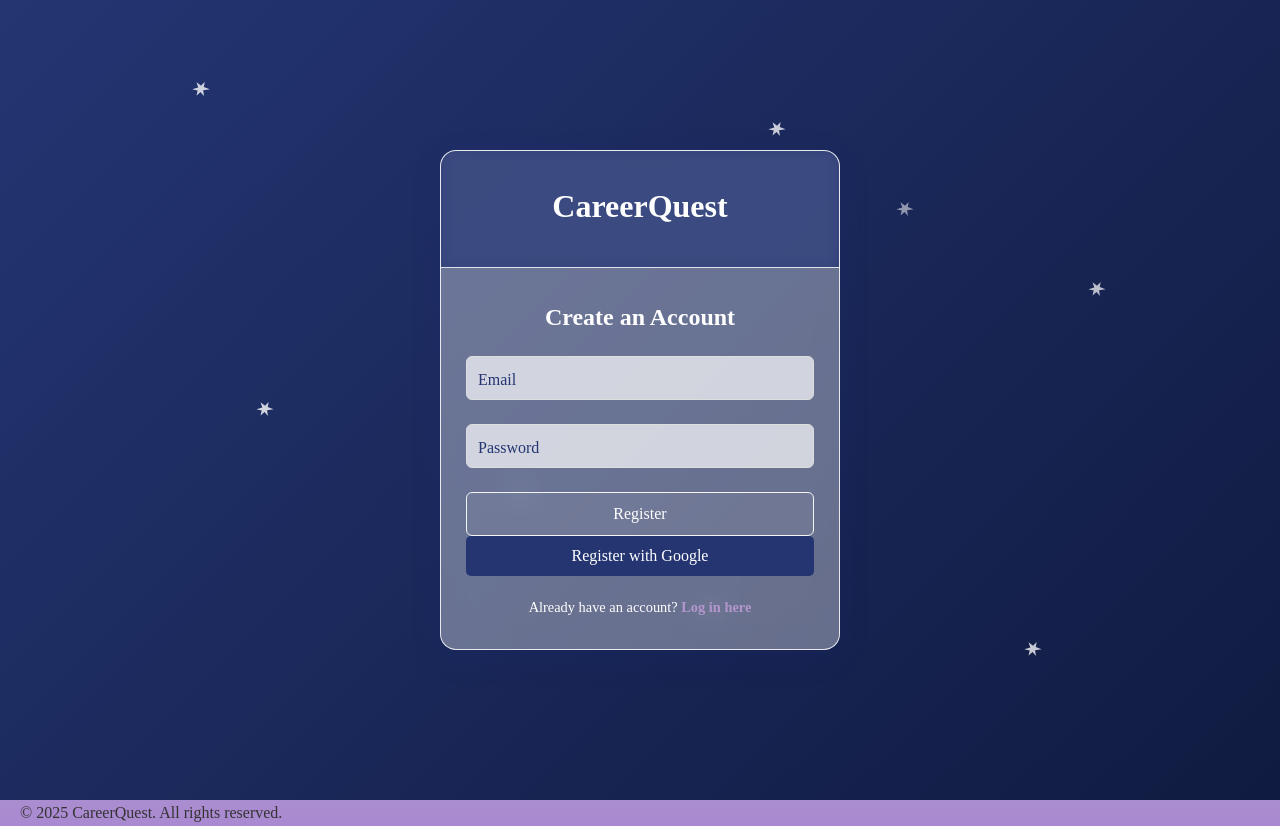
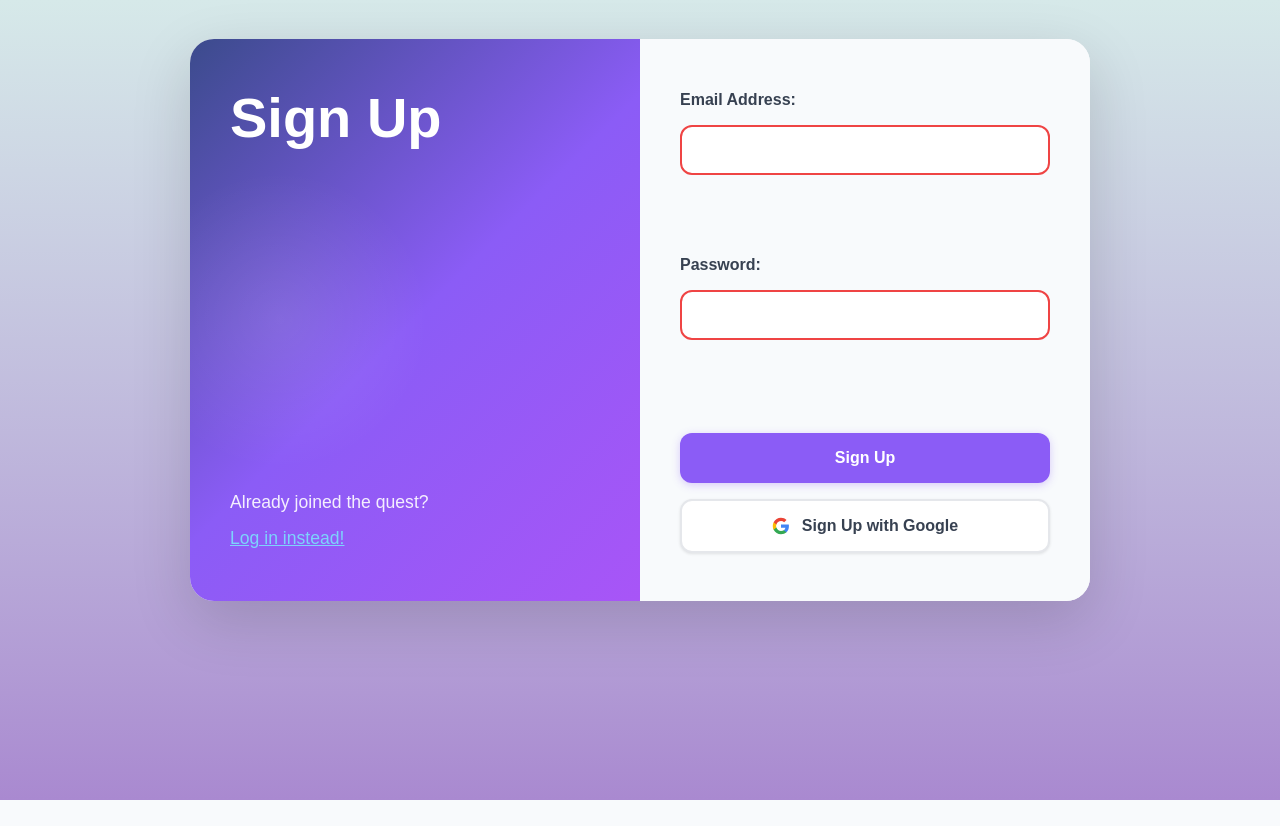
Before and after one commit to mercuri-world-dev/CareerQuest, a Python web app: template features/auth/templates/register.html in a window 1280 px wide. After the commit the page ends 800 px from the top, so only its background shows below. Run offline with Jinja, Linux system fonts and the light colour scheme; the template is opened without the code that fills it, so the values that code supplies are empty; style sheets or scripts are compiled from the project's sources.

Commit message:
feat: auth rough sketch

```diff
--- a/features/auth/static/auth.css
+++ b/features/auth/static/auth.css
@@ -1,195 +1,352 @@
+/* Auth Page Layout */
 .auth-container {
-    display: flex;
-    justify-content: center;
-    align-items: center;
-    min-height: 100vh;
+  min-height: 100vh;
+  display: flex;
+  align-items: center;
+  justify-content: center;
+  padding: 2rem 1rem;
+  position: relative;
+  z-index: 10;
 }
 
-.auth-card {
-    color: var(--white);
-    background: rgba(255, 255, 255, 0.35);
-    border-radius: 16px;
-    border: 1px solid rgba(255,255,255,0.85);
-    box-shadow: 0 8px 32px 0 rgba(31, 38, 135, 0.12);
-    backdrop-filter: blur(12px);
-    -webkit-backdrop-filter: blur(12px);
-    width: 100%;
-    max-width: 400px;
-    overflow: hidden;
+.login-main {
+  width: 100%;
+  max-width: 1200px;
+  margin: 0 auto;
+  font-family: 'AlteHaasGroteskRegular', Arial, sans-serif;
 }
 
-.auth-header {
-    background: rgba(36, 53, 114, 0.8); /* var(--secondary-color) with opacity */
-    color: var(--white);
-    padding: 30px 25px;
-    text-align: center;
-    border-bottom: 1px solid rgba(255,255,255,0.85);
-    backdrop-filter: blur(8px);
-    -webkit-backdrop-filter: blur(8px);
+.login-container {
+  display: flex;
+  justify-content: center;
+  align-items: center;
+  min-height: 80vh;
 }
 
-.auth-header h1 {
-    font-size: 2rem;
-    margin-bottom: 5px;
+.login-card {
+  display: grid;
+  grid-template-columns: 1fr 1fr;
+  background: white;
+  border-radius: 24px;
+  overflow: hidden;
+  box-shadow: 0 20px 60px rgba(0, 0, 0, 0.15);
+  max-width: 900px;
+  width: 100%;
+  min-height: 500px;
 }
 
-.auth-body {
-    padding: 30px 25px;
+/* Left Side - Branding */
+.login-branding {
+  background: linear-gradient(135deg, #3b4b8c 0%, #8b5cf6 50%, #a855f7 100%);
+  padding: 3rem 2.5rem;
+  display: flex;
+  flex-direction: column;
+  justify-content: space-between;
+  color: white;
+  position: relative;
+  overflow: hidden;
 }
 
-.auth-body h2 {
-    font-size: 1.5rem;
-    margin-bottom: 20px;
-    text-align: center;
+.login-branding::before {
+  content: '';
+  position: absolute;
+  top: 50%;
+  left: 20%;
+  width: 300px;
+  height: 300px;
+  background: radial-gradient(circle, rgba(255, 255, 255, 0.1) 0%, transparent 70%);
+  border-radius: 50%;
+  transform: translate(-50%, -50%);
+  pointer-events: none;
 }
 
-.auth-body label {
-    color: var(--medium-gray);
+.login-title {
+  font-size: 3.5rem;
+  font-weight: 700;
+  margin: 0;
+  line-height: 1.1;
+  color: white;
 }
 
-.auth-footer {
-    margin-top: 20px;
-    text-align: center;
-    font-size: 0.9rem;
-    color: var(--white);
+.login-prompt {
+  margin-top: auto;
 }
 
-.auth-footer a {
-    color: var(--primary-dark);
-    text-decoration: none;
-    font-weight: bold;
+.prompt-text {
+  font-size: 1.1rem;
+  margin: 0 0 0.5rem 0;
+  opacity: 0.9;
+  font-weight: 400;
 }
 
-.auth-footer a:hover {
-    color: var(--primary-color);
+.prompt-link {
+  color: #7dd3fc;
+  text-decoration: underline;
+  font-weight: 500;
+  font-size: 1.1rem;
+  transition: color 0.2s ease;
 }
 
-.auth-google {
-    display: flex;
-    align-items: center;
-    justify-content: center;
-    background-color: var(--secondary-color);
-    color: var(--white);
-    padding: 10px 0;
-    border-radius: 5px;
-    cursor: pointer;
-    margin-bottom: 20px;
+.prompt-link:hover {
+  color: #bae6fd;
+  text-decoration: none;
+}
+
+/* Right Side - Form */
+.login-form-section {
+  background: #f8fafc;
+  padding: 3rem 2.5rem;
+  display: flex;
+  align-items: center;
+  justify-content: center;
+}
+
+.form-container {
+  width: 100%;
+  max-width: 400px;
+}
+
+.login-form {
+  display: flex;
+  flex-direction: column;
+  gap: 1.5rem;
+}
+
+/* Form Groups */
+.form-group {
+  display: flex;
+  flex-direction: column;
+  gap: 0.5rem;
+}
+
+.form-label {
+  font-size: 1rem;
+  font-weight: 600;
+  color: #374151;
+  margin-bottom: 0.25rem;
+}
+
+.form-input {
+  width: 100%;
+  padding: 0.875rem 1rem;
+  border: 2px solid #d1d5db;
+  border-radius: 12px;
+  font-size: 1rem;
+  background: white;
+  transition: all 0.2s ease;
+  box-sizing: border-box;
+}
+
+.form-input:focus {
+  outline: none;
+  border-color: #3b4b8c;
+  box-shadow: 0 0 0 3px rgba(59, 75, 140, 0.1);
+}
+
+.form-input:invalid:not(:placeholder-shown) {
+  border-color: #ef4444;
+}
+
+.form-input:valid {
+  border-color: #10b981;
+}
+
+.error-message {
+  font-size: 0.875rem;
+  color: #ef4444;
+  min-height: 1.25rem;
+  display: flex;
+  align-items: center;
+}
+
+/* Form Actions */
+.form-actions {
+  display: flex;
+  flex-direction: column;
+  gap: 1rem;
+  margin-top: 1rem;
+}
+
+/* Buttons */
+.btn {
+  display: flex;
+  align-items: center;
+  justify-content: center;
+  gap: 0.75rem;
+  padding: 1rem 1.5rem;
+  border: none;
+  border-radius: 12px;
+  font-size: 1rem;
+  font-weight: 600;
+  cursor: pointer;
+  transition: all 0.2s ease;
+  text-decoration: none;
+  min-height: 48px;
+  box-sizing: border-box;
+}
+
+.btn:focus {
+  outline: 2px solid transparent;
+  outline-offset: 2px;
+}
+
+.btn-primary {
+  background: #8b5cf6;
+  color: white;
+  box-shadow: 0 2px 8px rgba(139, 92, 246, 0.3);
+}
+
+.btn-primary:hover {
+  background: #7c3aed;
+  transform: translateY(-1px);
+  box-shadow: 0 4px 12px rgba(139, 92, 246, 0.4);
+}
+
+.btn-primary:focus {
+  box-shadow: 0 0 0 3px rgba(139, 92, 246, 0.3);
+}
+
+.btn-primary:active {
+  transform: translateY(0);
 }
 
 .btn-google {
-    display: flex;
-    align-items: center;
-    justify-content: center;
-    width: 100%;
-    height: 40px;
-    background-color: var(--secondary-color);
-    color: var(--white);
-    border: none;
-    border-radius: 5px;
-    cursor: pointer;
+  background: white;
+  color: #374151;
+  border: 2px solid #e5e7eb;
+  box-shadow: 0 1px 3px rgba(0, 0, 0, 0.1);
 }
 
-/* Floating label styles */
-.form-group {
-    position: relative;
-    margin-bottom: 24px;
+.btn-google:hover {
+  background: #f9fafb;
+  border-color: #d1d5db;
+  transform: translateY(-1px);
+  box-shadow: 0 4px 12px rgba(0, 0, 0, 0.15);
 }
 
-.form-group input {
-    width: 100%;
-    padding: 16px 12px 8px 12px;
-    font-size: 1rem;
-    border: 1px solid var(--medium-gray);
-    border-radius: 6px;
-    background: rgba(255,255,255,0.7);
-    color: var(--text-color);
-    transition: border-color 0.2s;
+.btn-google:focus {
+  box-shadow: 0 0 0 3px rgba(59, 130, 246, 0.3);
 }
 
-.form-group input:focus {
-    outline: none;
-    border-color: var(--primary-color);
+.btn-google:active {
+  transform: translateY(0);
 }
 
-.form-group label {
-    position: absolute;
-    top: 14px;
-    left: 8px;
-    color: var(--secondary-color);
-    font-size: 1rem;
-    pointer-events: none;
-    background: transparent;
-    transition: 0.2s cubic-bezier(0.4,0,0.2,1);
-    padding: 0 4px;
-    line-height: 1.2;
+.google-icon {
+  flex-shrink: 0;
 }
 
-.form-group input:focus + label,
-.form-group input:not(:placeholder-shown) + label {
-    top: 4px;
-    left: 8px;
-    font-size: 0.75rem;
-    padding: 0 4px;
+/* Messages */
+.auth-messages {
+  margin-bottom: 1.5rem;
 }
 
-/* one day....... */
-
-/* .account-type-toggle {
-    display: flex !important;
-    flex-direction: row !important;
-    gap: 16px;
-    justify-content: center;
-    margin-top: 8px;
+.auth-messages .alert {
+  padding: 0.75rem 1rem;
+  border-radius: 8px;
+  margin-bottom: 0.5rem;
+  font-size: 0.9rem;
 }
 
-.account-type-toggle input[type="radio"] {
-    position: absolute;
-    opacity: 0;
-    width: 1px;
-    height: 1px;
-    margin: 0;
-    padding: 0;
-    border: 0;
-    clip: rect(0 0 0 0);
-    overflow: hidden;
+.auth-messages .alert-error {
+  background-color: #fef2f2;
+  border: 1px solid #fecaca;
+  color: #dc2626;
 }
 
-.account-type-toggle label {
-    position: static !important;
-    display: flex !important;
-    flex-direction: column !important;
-    align-items: center;
-    justify-content: center;
-    padding: 14px 22px 10px 22px;
-    border-radius: 12px;
-    border: 2px solid var(--medium-gray);
-    color: var(--medium-gray) !important;
-    font-size: 1rem;
-    font-weight: 500;
-    cursor: pointer;
-    transition: border-color 0.2s, background 0.2s, color 0.2s, box-shadow 0.2s;
-    box-shadow: 0 2px 8px rgba(36,53,114,0.07);
-    min-width: 100px;
-    user-select: none;
-    pointer-events: auto !important;
-    top: auto !important;
-    left: auto !important;
+.auth-messages .alert-success {
+  background-color: #f0fdf4;
+  border: 1px solid #bbf7d0;
+  color: #059669;
 }
 
-.account-type-toggle label .icon {
-    font-size: 2rem;
-    margin-bottom: 4px;
+.auth-messages .alert-info {
+  background-color: #eff6ff;
+  border: 1px solid #bfdbfe;
+  color: #2563eb;
 }
 
-input[type="radio"][name="account_type"]:checked + label {
-    border-color: var(--white) !important;
-    background: rgba(217, 194, 237, 0.18) !important;
-    color: var(--white) !important;
-    box-shadow: 0 4px 16px rgba(36,53,114,0.13) !important;
+/* Responsive Design */
+@media (max-width: 768px) {
+  .auth-container {
+    padding: 1rem;
+  }
+
+  .login-card {
+    grid-template-columns: 1fr;
+    max-width: 500px;
+    border-radius: 16px;
+  }
+
+  .login-branding {
+    padding: 2rem 1.5rem;
+    text-align: center;
+    min-height: 200px;
+  }
+
+  .login-title {
+    font-size: 2.5rem;
+  }
+
+  .login-form-section {
+    padding: 2rem 1.5rem;
+  }
+
+  .form-container {
+    max-width: none;
+  }
 }
 
+@media (max-width: 480px) {
+  .login-branding,
+  .login-form-section {
+    padding: 1.5rem 1rem;
+  }
 
-.account-type-toggle label:hover {
-    background: rgba(217, 194, 237, 0.12) !important;
-    color: var(--white) !important;
-} */
+  .login-title {
+    font-size: 2rem;
+  }
+
+  .btn {
+    padding: 0.875rem 1.25rem;
+    font-size: 0.95rem;
+  }
+}
+
+/* Focus Management */
+.login-form input:focus,
+.login-form button:focus {
+  z-index: 10;
+  position: relative;
+}
+
+/* High Contrast Mode Support */
+@media (prefers-contrast: high) {
+  .form-input {
+    border-width: 3px;
+  }
+
+  .btn {
+    border-width: 2px;
+    border-style: solid;
+  }
+
+  .btn-primary {
+    border-color: #8b5cf6;
+  }
+}
+
+/* Reduced Motion Support */
+@media (prefers-reduced-motion: reduce) {
+  .btn,
+  .form-input,
+  .prompt-link {
+    transition: none;
+  }
+
+  .btn:hover,
+  .btn-google:hover,
+  .btn-primary:hover {
+    transform: none;
+  }
+}
--- a/features/auth/templates/auth_base.html
+++ b/features/auth/templates/auth_base.html
@@ -9,18 +9,68 @@
       {% block head %}{% endblock %}
   </head>
   <body>
-      {% include 'components/starbg.html' %}
+      <main class="login-main" role="main">
+        <div class="login-container">
+          <div class="login-card">
+            <!-- Left Side - Branding -->
+            <div class="login-branding">
+              <h1 class="login-title">{% block auth_title %}{% endblock %}</h1>
+              <div class="login-prompt">
+                <p class="prompt-text">{% block prompt_text %}{% endblock %}</p>
+                {% block prompt_link %}{% endblock %}
+              </div>
+            </div>
 
-      <div class="auth-container">
-          {% block content %}{% endblock %}
-      </div>
+            <!-- Right Side - Form -->
+            <div class="login-form-section">
+              <div class="form-container">
+                {% block messages %}
+                  {% include 'components/messages.html' %}
+                {% endblock %}
+
+                <form method="POST" {% block auth_form_action %}{% endblock %} class="login-form">
+                  <div class="form-group">
+                    <label for="email" class="form-label">Email Address:</label>
+                    <input
+                      type="email"
+                      id="email"
+                      name="email"
+                      class="form-input"
+                      required
+                      autocomplete="email"
+                      aria-describedby="email-error"
+                    />
+                    <div id="email-error" class="error-message" role="alert" aria-live="polite"></div>
+                  </div>
+
+                  <div class="form-group">
+                    <label for="password" class="form-label">Password:</label>
+                    <input
+                      type="password"
+                      id="password"
+                      name="password"
+                      class="form-input"
+                      required
+                      autocomplete="current-password"
+                      aria-describedby="password-error"
+                    />
+                    <div id="password-error" class="error-message" role="alert" aria-live="polite"></div>
+                  </div>
+
+                  <div class="form-actions">
+                    {% block auth_button %}
+                    {% endblock %}
+
+                    {% block google_auth_button %}
+                    {% endblock %}
+                  </div>
+                </form>
+              </div>
+            </div>
+          </div>
+        </div>
+      </main>
       <script src="{{ url_for('static', filename='script.js') }}"></script>
-      <script src="{{ url_for('static', filename='effects/starbg.js') }}"></script>
       {% block scripts %}{% endblock %}
   </body>
-  <footer>
-    <div class="container">
-      <p>&copy; 2025 CareerQuest. All rights reserved.</p>
-    </div>
-  </footer>
 </html>
--- a/features/auth/templates/register.html
+++ b/features/auth/templates/register.html
@@ -1,58 +1,28 @@
 {% extends "auth_base.html" %}
 
-{% block title %}Register - CareerQuest{% endblock %}
+{% block title %}Sign Up - CareerQuest{% endblock %}
 
-{% block content %}
-<div class="auth-card">
-  <div class="auth-header">
-    <h1>CareerQuest</h1>
-  </div>
-  <div class="auth-body">
-    <h2>Create an Account</h2>
+{% block auth_title %}Sign Up{% endblock %}
 
-    {% block messages %}
-      {% include 'components/messages.html' %}
-    {% endblock %}
+{% block prompt_text %}Already joined the quest?{% endblock %}</p>
+{% block prompt_link %}<a href="{{ url_for('auth.login') }}" class="prompt-link">Log in instead!</a>{% endblock %}
 
-    <form method="POST" action="{{ url_for('auth.register') }}" class="auth-form">
+{% block auth_form_action %}action="{{ url_for('auth.register') }}"{% endblock %}
 
-      <div class="form-group">
-        <input
-          type="email"
-          id="email"
-          name="email"
-          placeholder=" "
-          autocomplete="email"
-        />
-        <label for="email">Email</label>
-      </div>
+{% block auth_button %}
+<button type="submit" class="btn btn-primary" name="login_method" value="email">
+  Sign Up
+</button>
+{% endblock %}
 
-      <div class="form-group">
-        <input
-          type="password"
-          id="password"
-          name="password"
-          placeholder=" "
-          autocomplete="new-password"
-        />
-        <label for="password">Password</label>
-      </div>
-      <button type="submit" class="btn btn-primary btn-block" name="register_method" value="email">
-        Register
-      </button>
-      <button type="submit" class="btn btn-google btn-block" name="register_method" value="google">
-        Register with Google
-      </button>
-      <div class="auth-footer">
-        <p>
-          Already have an account?
-          <a href="{{ url_for('auth.login') }}">Log in here</a>
-        </p>
-      </div>
-      </div>
-
-    </form>
-
-  </div>
-</div>
+{% block google_auth_button %}
+<button type="submit" class="btn btn-google" name="login_method" value="google">
+  <svg class="google-icon" width="18" height="18" viewBox="0 0 24 24" aria-hidden="true">
+    <path fill="#4285F4" d="M22.56 12.25c0-.78-.07-1.53-.2-2.25H12v4.26h5.92c-.26 1.37-1.04 2.53-2.21 3.31v2.77h3.57c2.08-1.92 3.28-4.74 3.28-8.09z"/>
+    <path fill="#34A853" d="M12 23c2.97 0 5.46-.98 7.28-2.66l-3.57-2.77c-.98.66-2.23 1.06-3.71 1.06-2.86 0-5.29-1.93-6.16-4.53H2.18v2.84C3.99 20.53 7.7 23 12 23z"/>
+    <path fill="#FBBC05" d="M5.84 14.09c-.22-.66-.35-1.36-.35-2.09s.13-1.43.35-2.09V7.07H2.18C1.43 8.55 1 10.22 1 12s.43 3.45 1.18 4.93l2.85-2.22.81-.62z"/>
+    <path fill="#EA4335" d="M12 5.38c1.62 0 3.06.56 4.21 1.64l3.15-3.15C17.45 2.09 14.97 1 12 1 7.7 1 3.99 3.47 2.18 7.07l3.66 2.84c.87-2.6 3.3-4.53 6.16-4.53z"/>
+  </svg>
+  Sign Up with Google
+</button>
 {% endblock %}
```
Also changed, not shown: features/auth/templates/login.html (+19 -50 lines).
